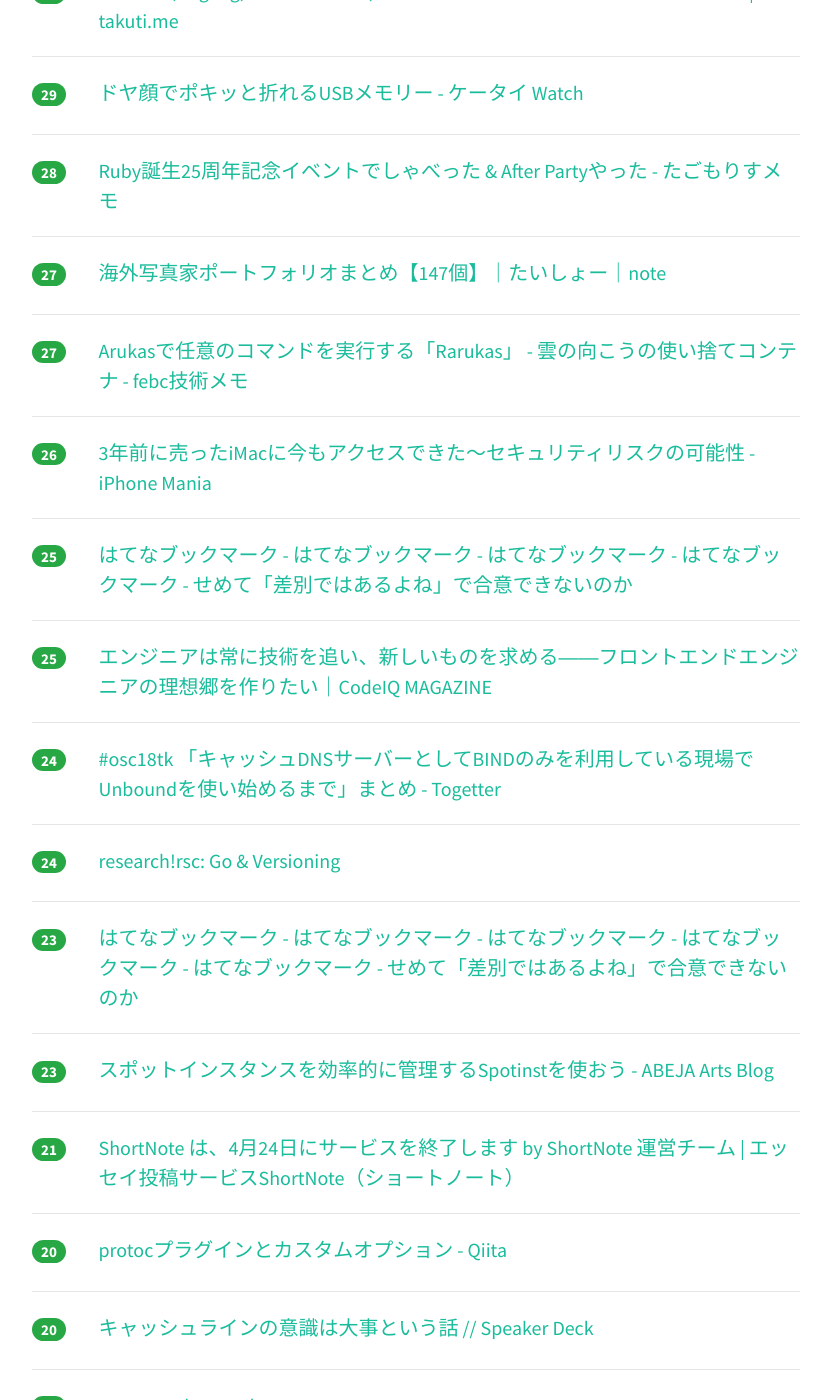
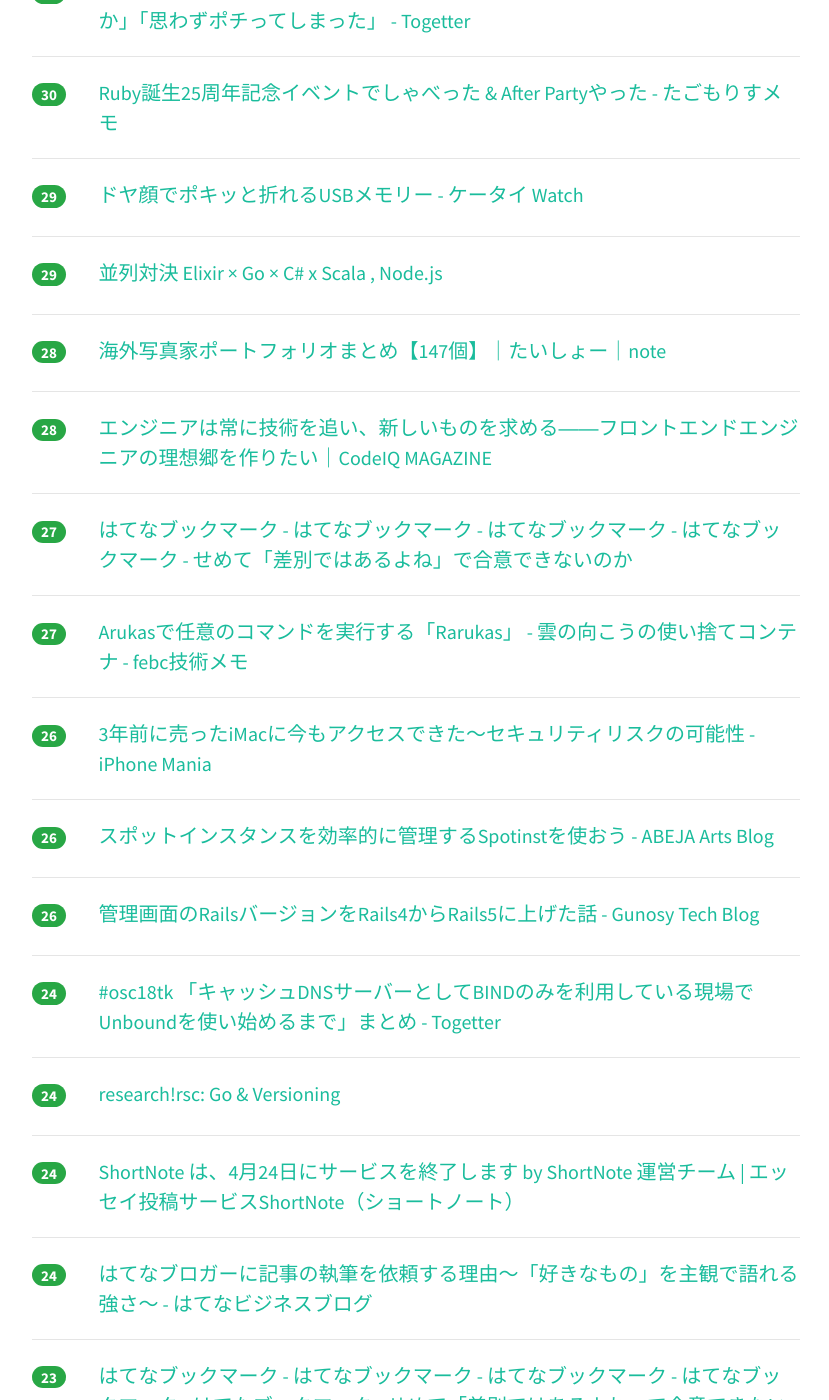
Before and after one commit to yatta47/hatena-matome-site, a Jekyll site: the page built from _posts/2018-02-26-hatena.md, in a window 1280 px wide and 1400 px high, scrolled down 3446 px. Shown: the whole window, without its empty margins (224-1053 px from the left). Built offline with Jekyll 4.4.1, drawn with Linux system fonts in a browser that asks for light colours; nearby versions of some CDN libraries; some of the changed text lies outside the part shown.

Commit message:
Updated 2018-02-26

```diff
--- a/_posts/2018-02-26-hatena.md
+++ b/_posts/2018-02-26-hatena.md
@@ -1,10 +1,10 @@
 ---
 layout: post
 title:  "2018-02-26 はてぶIT"
-date:   2018-02-26 21:03:59
+date:   2018-02-26 22:02:08
 tags: [it-hotentry]
 ---
-60 件のデータあり
+63 件のデータあり
 
 <hr><div class="row">
 <div class="col-1"><span class="badge badge-pill badge-success h2">752</span></div>
@@ -12,23 +12,28 @@ tags: [it-hotentry]
 </div>
 <hr>
 <div class="row">
-<div class="col-1"><span class="badge badge-pill badge-success h2">547</span></div>
+<div class="col-1"><span class="badge badge-pill badge-success h2">563</span></div>
 <div class="col-11"><a href='https://togetter.com/li/1203202' target='_blank'>突然 Dropbox のアカウントが解約され10年分の研究データがフォルダごと消えてしまったというお話「想像するだけでゾっとする」 - Togetter</a></div>
 </div>
 <hr>
 <div class="row">
-<div class="col-1"><span class="badge badge-pill badge-success h2">404</span></div>
+<div class="col-1"><span class="badge badge-pill badge-success h2">406</span></div>
 <div class="col-11"><a href='https://cohki0305.com/programing/awesome-google-apps-script' target='_blank'>真面目に仕事するのはバカ！業務効率を100倍にするGoogleAppsScriptの魅力 | 未経験からエンジニアに転職してもいいじゃない</a></div>
 </div>
 <hr>
 <div class="row">
-<div class="col-1"><span class="badge badge-pill badge-success h2">354</span></div>
+<div class="col-1"><span class="badge badge-pill badge-success h2">392</span></div>
 <div class="col-11"><a href='http://jbpress.ismedia.jp/articles/-/52395' target='_blank'>ついに発生した人類史上初の集団ドローン攻撃 65年ぶりの航空攻撃に衝撃を受けるロシア、米国 | JBpress(日本ビジネスプレス)</a></div>
 </div>
 <hr>
 <div class="row">
-<div class="col-1"><span class="badge badge-pill badge-success h2">287</span></div>
+<div class="col-1"><span class="badge badge-pill badge-success h2">312</span></div>
 <div class="col-11"><a href='https://medium.com/@timakin/871e70903a1f' target='_blank'>プライベートでコードを毎日書き続けて２年以上が過ぎた – timakin – Medium</a></div>
+</div>
+<hr>
+<div class="row">
+<div class="col-1"><span class="badge badge-pill badge-success h2">235</span></div>
+<div class="col-11"><a href='https://togetter.com/li/1202885' target='_blank'>ホッピー「素手でのトイレ掃除が、問題から逃げない強い心を育てるんです」 - Togetter</a></div>
 </div>
 <hr>
 <div class="row">
@@ -37,13 +42,18 @@ tags: [it-hotentry]
 </div>
 <hr>
 <div class="row">
-<div class="col-1"><span class="badge badge-pill badge-success h2">204</span></div>
-<div class="col-11"><a href='https://togetter.com/li/1202885' target='_blank'>ホッピー「素手でのトイレ掃除が、問題から逃げない強い心を育てるんです」 - Togetter</a></div>
+<div class="col-1"><span class="badge badge-pill badge-success h2">165</span></div>
+<div class="col-11"><a href='http://japanese.engadget.com/2018/02/25/matebook-x-pro-pc-2/' target='_blank'>ファーウェイがMateBook X Pro発表、キーボード部に跳ね上げ式カメラを備えた薄型ノートPC第2弾 - Engadget 日本版</a></div>
 </div>
 <hr>
 <div class="row">
-<div class="col-1"><span class="badge badge-pill badge-success h2">163</span></div>
-<div class="col-11"><a href='http://japanese.engadget.com/2018/02/25/matebook-x-pro-pc-2/' target='_blank'>ファーウェイがMateBook X Pro発表、キーボード部に跳ね上げ式カメラを備えた薄型ノートPC第2弾 - Engadget 日本版</a></div>
+<div class="col-1"><span class="badge badge-pill badge-success h2">137</span></div>
+<div class="col-11"><a href='http://blog-ja.sideci.com/entry/2018/02/26/121616' target='_blank'>もしOSに断絶があればRubyは死んでいた可能性が高い、まつもと氏がRuby25周年で講演 - SideCI Blog</a></div>
+</div>
+<hr>
+<div class="row">
+<div class="col-1"><span class="badge badge-pill badge-success h2">132</span></div>
+<div class="col-11"><a href='http://coliss.com/articles/build-websites/operation/css/breadcrumb-with-arrow-shaped-links.html' target='_blank'>[CSS]パンくずでよく見かける三角形のリンク可能エリアを見た目と同じ三角形にするテクニック | コリス</a></div>
 </div>
 <hr>
 <div class="row">
@@ -52,28 +62,23 @@ tags: [it-hotentry]
 </div>
 <hr>
 <div class="row">
-<div class="col-1"><span class="badge badge-pill badge-success h2">119</span></div>
-<div class="col-11"><a href='http://blog-ja.sideci.com/entry/2018/02/26/121616' target='_blank'>もしOSに断絶があればRubyは死んでいた可能性が高い、まつもと氏がRuby25周年で講演 - SideCI Blog</a></div>
-</div>
-<hr>
-<div class="row">
-<div class="col-1"><span class="badge badge-pill badge-success h2">113</span></div>
+<div class="col-1"><span class="badge badge-pill badge-success h2">117</span></div>
 <div class="col-11"><a href='https://medium.com/@catindog/36df87a56466' target='_blank'>年収に効く要素とは何か – nardtree – Medium</a></div>
 </div>
 <hr>
 <div class="row">
-<div class="col-1"><span class="badge badge-pill badge-success h2">107</span></div>
-<div class="col-11"><a href='http://coliss.com/articles/build-websites/operation/css/breadcrumb-with-arrow-shaped-links.html' target='_blank'>[CSS]パンくずでよく見かける三角形のリンク可能エリアを見た目と同じ三角形にするテクニック | コリス</a></div>
-</div>
-<hr>
-<div class="row">
-<div class="col-1"><span class="badge badge-pill badge-success h2">105</span></div>
+<div class="col-1"><span class="badge badge-pill badge-success h2">108</span></div>
 <div class="col-11"><a href='http://b.hatena.ne.jp/entry/b.hatena.ne.jp/entry/b.hatena.ne.jp/entry/b.hatena.ne.jp/entry/b.hatena.ne.jp/entry/b.hatena.ne.jp/entry/s/anond.hatelabo.jp/20180225105423' target='_blank'>はてなブックマーク - はてなブックマーク - はてなブックマーク - はてなブックマーク - はてなブックマーク - はてなブックマーク - せめて「差別ではあるよね」で合意できないのか</a></div>
 </div>
 <hr>
 <div class="row">
 <div class="col-1"><span class="badge badge-pill badge-success h2">89</span></div>
 <div class="col-11"><a href='https://www.wirify.com/' target='_blank'>www.wirify.com</a></div>
+</div>
+<hr>
+<div class="row">
+<div class="col-1"><span class="badge badge-pill badge-success h2">74</span></div>
+<div class="col-11"><a href='http://tech.mercari.com/entry/2018/02/26/110237' target='_blank'>pvpool〜メルカリの商品閲覧数カウントアップの裏側〜 - Mercari Engineering Blog</a></div>
 </div>
 <hr>
 <div class="row">
@@ -87,12 +92,7 @@ tags: [it-hotentry]
 </div>
 <hr>
 <div class="row">
-<div class="col-1"><span class="badge badge-pill badge-success h2">67</span></div>
-<div class="col-11"><a href='http://tech.mercari.com/entry/2018/02/26/110237' target='_blank'>pvpool〜メルカリの商品閲覧数カウントアップの裏側〜 - Mercari Engineering Blog</a></div>
-</div>
-<hr>
-<div class="row">
-<div class="col-1"><span class="badge badge-pill badge-success h2">61</span></div>
+<div class="col-1"><span class="badge badge-pill badge-success h2">64</span></div>
 <div class="col-11"><a href='http://www.itmedia.co.jp/enterprise/articles/1802/26/news029.html' target='_blank'>ネイティブアプリの時代が終わる？ Appleが「PWA」対応を決めたわけ (1/2) - ITmedia エンタープライズ</a></div>
 </div>
 <hr>
@@ -127,12 +127,12 @@ tags: [it-hotentry]
 </div>
 <hr>
 <div class="row">
-<div class="col-1"><span class="badge badge-pill badge-success h2">39</span></div>
+<div class="col-1"><span class="badge badge-pill badge-success h2">40</span></div>
 <div class="col-11"><a href='http://blog.yugui.jp/entry/2018/02/25/152525' target='_blank'>ブロックによるRuby内DSLの起源 - 世界線航跡蔵</a></div>
 </div>
 <hr>
 <div class="row">
-<div class="col-1"><span class="badge badge-pill badge-success h2">34</span></div>
+<div class="col-1"><span class="badge badge-pill badge-success h2">38</span></div>
 <div class="col-11"><a href='https://qiita.com/tanakadaichi_1989/items/5c32c6862504a6256e10' target='_blank'>［Python］プログラミング実務未経験でもできる！60,000点のファッションアイテムのデータを使ってDeepLearningを実装する方法 - Qiita</a></div>
 </div>
 <hr>
@@ -147,6 +147,16 @@ tags: [it-hotentry]
 </div>
 <hr>
 <div class="row">
+<div class="col-1"><span class="badge badge-pill badge-success h2">33</span></div>
+<div class="col-11"><a href='http://blog.father.gedow.net/2018/02/26/kafka-links/' target='_blank'>これからはじめるKafkaリンク集 | 外道父の匠</a></div>
+</div>
+<hr>
+<div class="row">
+<div class="col-1"><span class="badge badge-pill badge-success h2">31</span></div>
+<div class="col-11"><a href='https://takuti.me/note/td-tech-talk-plazma/' target='_blank'>Hivemall, Digdag, 自然言語処理, 機械学習などについて話しました #tdtech | takuti.me</a></div>
+</div>
+<hr>
+<div class="row">
 <div class="col-1"><span class="badge badge-pill badge-success h2">31</span></div>
 <div class="col-11"><a href='http://www.publickey1.jp/blog/18/jitruby_260-preview1.html' target='_blank'>JITコンパイラを初搭載した「Ruby 2.6.0-preview1」リリース。大幅な実行速度向上を目指し － Publickey</a></div>
 </div>
@@ -157,18 +167,13 @@ tags: [it-hotentry]
 </div>
 <hr>
 <div class="row">
-<div class="col-1"><span class="badge badge-pill badge-success h2">31</span></div>
-<div class="col-11"><a href='http://blog.father.gedow.net/2018/02/26/kafka-links/' target='_blank'>これからはじめるKafkaリンク集 | 外道父の匠</a></div>
-</div>
-<hr>
-<div class="row">
 <div class="col-1"><span class="badge badge-pill badge-success h2">30</span></div>
 <div class="col-11"><a href='https://togetter.com/li/1203003' target='_blank'>とある書籍の題名があまりに斜め上すぎて気になる人続出「一体どんな本なのか」「思わずポチってしまった」 - Togetter</a></div>
 </div>
 <hr>
 <div class="row">
 <div class="col-1"><span class="badge badge-pill badge-success h2">30</span></div>
-<div class="col-11"><a href='https://takuti.me/note/td-tech-talk-plazma/' target='_blank'>Hivemall, Digdag, 自然言語処理, 機械学習などについて話しました #tdtech | takuti.me</a></div>
+<div class="col-11"><a href='http://tagomoris.hatenablog.com/entry/2018/02/26/115828' target='_blank'>Ruby誕生25周年記念イベントでしゃべった & After Partyやった - たごもりすメモ</a></div>
 </div>
 <hr>
 <div class="row">
@@ -177,13 +182,23 @@ tags: [it-hotentry]
 </div>
 <hr>
 <div class="row">
+<div class="col-1"><span class="badge badge-pill badge-success h2">29</span></div>
+<div class="col-11"><a href='https://www.slideshare.net/YoshiiroUeno/elixir-go-c-x-scala-nodejs' target='_blank'>並列対決 Elixir × Go × C# x Scala , Node.js</a></div>
+</div>
+<hr>
+<div class="row">
 <div class="col-1"><span class="badge badge-pill badge-success h2">28</span></div>
-<div class="col-11"><a href='http://tagomoris.hatenablog.com/entry/2018/02/26/115828' target='_blank'>Ruby誕生25周年記念イベントでしゃべった & After Partyやった - たごもりすメモ</a></div>
+<div class="col-11"><a href='https://note.mu/taisho_jp/n/n6fb17bf2acb1' target='_blank'>海外写真家ポートフォリオまとめ【147個】｜たいしょー｜note</a></div>
+</div>
+<hr>
+<div class="row">
+<div class="col-1"><span class="badge badge-pill badge-success h2">28</span></div>
+<div class="col-11"><a href='https://codeiq.jp/magazine/2018/02/57634/' target='_blank'>エンジニアは常に技術を追い、新しいものを求める――フロントエンドエンジニアの理想郷を作りたい｜CodeIQ MAGAZINE</a></div>
 </div>
 <hr>
 <div class="row">
 <div class="col-1"><span class="badge badge-pill badge-success h2">27</span></div>
-<div class="col-11"><a href='https://note.mu/taisho_jp/n/n6fb17bf2acb1' target='_blank'>海外写真家ポートフォリオまとめ【147個】｜たいしょー｜note</a></div>
+<div class="col-11"><a href='http://b.hatena.ne.jp/entry/b.hatena.ne.jp/entry/b.hatena.ne.jp/entry/b.hatena.ne.jp/entry/s/anond.hatelabo.jp/20180225105423' target='_blank'>はてなブックマーク - はてなブックマーク - はてなブックマーク - はてなブックマーク - せめて「差別ではあるよね」で合意できないのか</a></div>
 </div>
 <hr>
 <div class="row">
@@ -197,13 +212,13 @@ tags: [it-hotentry]
 </div>
 <hr>
 <div class="row">
-<div class="col-1"><span class="badge badge-pill badge-success h2">25</span></div>
-<div class="col-11"><a href='http://b.hatena.ne.jp/entry/b.hatena.ne.jp/entry/b.hatena.ne.jp/entry/b.hatena.ne.jp/entry/s/anond.hatelabo.jp/20180225105423' target='_blank'>はてなブックマーク - はてなブックマーク - はてなブックマーク - はてなブックマーク - せめて「差別ではあるよね」で合意できないのか</a></div>
+<div class="col-1"><span class="badge badge-pill badge-success h2">26</span></div>
+<div class="col-11"><a href='http://tech-blog.abeja.asia/entry/lets-use-spotinst' target='_blank'>スポットインスタンスを効率的に管理するSpotinstを使おう - ABEJA Arts Blog</a></div>
 </div>
 <hr>
 <div class="row">
-<div class="col-1"><span class="badge badge-pill badge-success h2">25</span></div>
-<div class="col-11"><a href='https://codeiq.jp/magazine/2018/02/57634/' target='_blank'>エンジニアは常に技術を追い、新しいものを求める――フロントエンドエンジニアの理想郷を作りたい｜CodeIQ MAGAZINE</a></div>
+<div class="col-1"><span class="badge badge-pill badge-success h2">26</span></div>
+<div class="col-11"><a href='http://tech.gunosy.io/entry/ad-admin-rails5' target='_blank'>管理画面のRailsバージョンをRails4からRails5に上げた話 - Gunosy Tech Blog</a></div>
 </div>
 <hr>
 <div class="row">
@@ -217,18 +232,28 @@ tags: [it-hotentry]
 </div>
 <hr>
 <div class="row">
+<div class="col-1"><span class="badge badge-pill badge-success h2">24</span></div>
+<div class="col-11"><a href='https://www.shortnote.jp/view/notes/AKAFLuwr' target='_blank'>ShortNote は、4月24日にサービスを終了します by ShortNote 運営チーム | エッセイ投稿サービスShortNote（ショートノート）</a></div>
+</div>
+<hr>
+<div class="row">
+<div class="col-1"><span class="badge badge-pill badge-success h2">24</span></div>
+<div class="col-11"><a href='http://business.hatenastaff.com/entry/2018/02/26/120000' target='_blank'>はてなブロガーに記事の執筆を依頼する理由〜「好きなもの」を主観で語れる強さ〜 - はてなビジネスブログ</a></div>
+</div>
+<hr>
+<div class="row">
 <div class="col-1"><span class="badge badge-pill badge-success h2">23</span></div>
 <div class="col-11"><a href='http://b.hatena.ne.jp/entry/b.hatena.ne.jp/entry/b.hatena.ne.jp/entry/b.hatena.ne.jp/entry/b.hatena.ne.jp/entry/s/anond.hatelabo.jp/20180225105423' target='_blank'>はてなブックマーク - はてなブックマーク - はてなブックマーク - はてなブックマーク - はてなブックマーク - せめて「差別ではあるよね」で合意できないのか</a></div>
 </div>
 <hr>
 <div class="row">
-<div class="col-1"><span class="badge badge-pill badge-success h2">23</span></div>
-<div class="col-11"><a href='http://tech-blog.abeja.asia/entry/lets-use-spotinst' target='_blank'>スポットインスタンスを効率的に管理するSpotinstを使おう - ABEJA Arts Blog</a></div>
+<div class="col-1"><span class="badge badge-pill badge-success h2">22</span></div>
+<div class="col-11"><a href='http://tech.misoca.jp/entry/2018/02/26/125357' target='_blank'>2018年版 Misoca に住んでいる便利な bot の紹介 - Misoca開発者ブログ</a></div>
 </div>
 <hr>
 <div class="row">
-<div class="col-1"><span class="badge badge-pill badge-success h2">21</span></div>
-<div class="col-11"><a href='https://www.shortnote.jp/view/notes/AKAFLuwr' target='_blank'>ShortNote は、4月24日にサービスを終了します by ShortNote 運営チーム | エッセイ投稿サービスShortNote（ショートノート）</a></div>
+<div class="col-1"><span class="badge badge-pill badge-success h2">22</span></div>
+<div class="col-11"><a href='http://blog.wktk.co.jp/ja/entry/2018/02/26/engineering-organization-theory' target='_blank'>「エンジニアリング組織論への招待」を読んだ</a></div>
 </div>
 <hr>
 <div class="row">
@@ -252,16 +277,6 @@ tags: [it-hotentry]
 </div>
 <hr>
 <div class="row">
-<div class="col-1"><span class="badge badge-pill badge-success h2">20</span></div>
-<div class="col-11"><a href='http://business.hatenastaff.com/entry/2018/02/26/120000' target='_blank'>はてなブロガーに記事の執筆を依頼する理由〜「好きなもの」を主観で語れる強さ〜 - はてなビジネスブログ</a></div>
-</div>
-<hr>
-<div class="row">
-<div class="col-1"><span class="badge badge-pill badge-success h2">19</span></div>
-<div class="col-11"><a href='http://tech.misoca.jp/entry/2018/02/26/125357' target='_blank'>2018年版 Misoca に住んでいる便利な bot の紹介 - Misoca開発者ブログ</a></div>
-</div>
-<hr>
-<div class="row">
 <div class="col-1"><span class="badge badge-pill badge-success h2">18</span></div>
 <div class="col-11"><a href='http://b.hatena.ne.jp/entry/b.hatena.ne.jp/entry/b.hatena.ne.jp/entry/b.hatena.ne.jp/entry/b.hatena.ne.jp/entry/b.hatena.ne.jp/entry/b.hatena.ne.jp/entry/b.hatena.ne.jp/entry/b.hatena.ne.jp/entry/b.hatena.ne.jp/entry/s/anond.hatelabo.jp/20180225105423' target='_blank'>はてなブックマーク - はてなブックマーク - はてなブックマーク - はてなブックマーク - はてなブックマーク - はてなブックマーク - はてなブックマーク - はてなブックマーク - はてなブッ</a></div>
 </div>
@@ -274,11 +289,6 @@ tags: [it-hotentry]
 <div class="row">
 <div class="col-1"><span class="badge badge-pill badge-success h2">17</span></div>
 <div class="col-11"><a href='http://www.4gamer.net/games/300/G030061/20180214153/' target='_blank'>「FuzeDrive for Ryzen」ミニレビュー。19.99ドルで買えるHDD高速化機能は，ゲームPCのデータ読み出しをどこまで高速化できるのか - 4Gamer.net</a></div>
-</div>
-<hr>
-<div class="row">
-<div class="col-1"><span class="badge badge-pill badge-success h2">17</span></div>
-<div class="col-11"><a href='https://www.slideshare.net/YoshiiroUeno/elixir-go-c-x-scala-nodejs' target='_blank'>並列対決 Elixir × Go × C# x Scala , Node.js</a></div>
 </div>
 <hr>
 <div class="row">
@@ -297,6 +307,11 @@ tags: [it-hotentry]
 </div>
 <hr>
 <div class="row">
+<div class="col-1"><span class="badge badge-pill badge-success h2">13</span></div>
+<div class="col-11"><a href='https://internet.watch.impress.co.jp/docs/news/1108481.html' target='_blank'>フェイクニュース撲滅を目指す、「インターネットメディア協会」設立準備会が発足 - INTERNET Watch</a></div>
+</div>
+<hr>
+<div class="row">
 <div class="col-1"><span class="badge badge-pill badge-success h2">11</span></div>
 <div class="col-11"><a href='http://www.zbuffer3dp.com/entry/cash-money-gift' target='_blank'>スマホアプリのCASHでギフト券や外貨を査定してみた結果に失望 - Zバッファ</a></div>
 </div>
```
